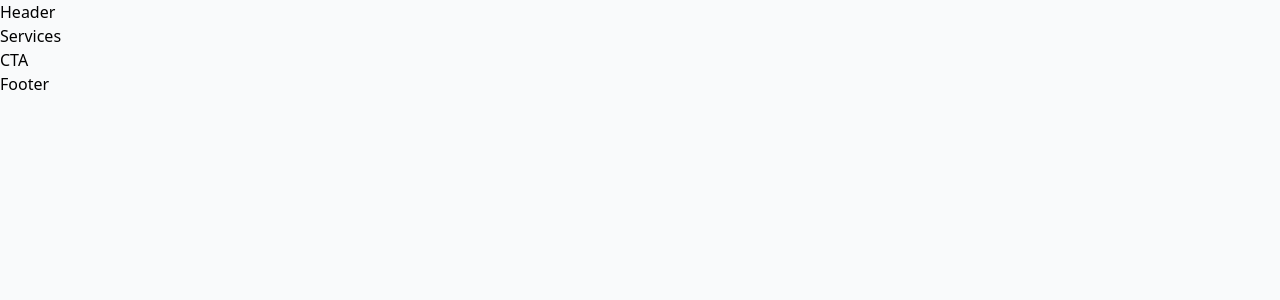
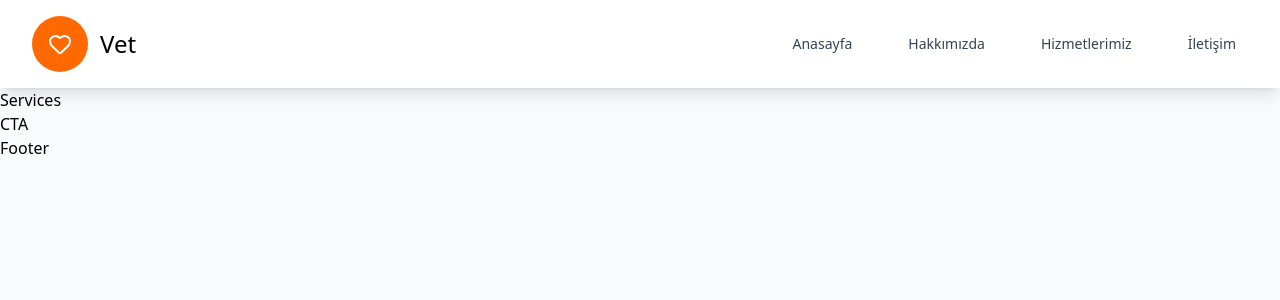
Before and after one commit to aladdinalizada/veterinarian-website, a React (Vite) app: page / in a window 1280 px wide. Shown: the top 300 px of the page. Built offline with nearby package versions, Linux system fonts and the light colour scheme.

Commit message:
Complete Header

```diff
--- a/src/App.tsx
+++ b/src/App.tsx
@@ -10,10 +10,12 @@ function App() {
   return (
     <div className="min-h-screen bg-gray-50">
       <Header />
-      <Hero />
-      <Features />
-      <Services />
-      <CTA />
+      <main>
+        <Hero />
+        <Features />
+        <Services />
+        <CTA />
+      </main>
       <Footer />
     </div>
   );
--- a/src/components/Header.tsx
+++ b/src/components/Header.tsx
@@ -1,5 +1,75 @@
+import { Heart, Menu, X } from "lucide-react";
+import { useState } from "react";
+
 const Header = () => {
-  return <div>Header</div>;
+  const Navigation = [
+    {
+      name: "Anasayfa",
+      href: "/",
+    },
+    {
+      name: "Hakkımızda",
+      href: "/about",
+    },
+    {
+      name: "Hizmetlerimiz",
+      href: "/services",
+    },
+    {
+      name: "İletişim",
+      href: "/contact",
+    },
+  ];
+  const [isOpen, setIsOpen] = useState(false);
+  return (
+    <header className="bg-white shadow-lg sticky top-0 z-10">
+      <div className="max-w-7xl mx-auto px-4 sm:px-6 lg:px-8">
+        <div className="flex justify-between items-center py-4">
+          <a href="#" className="flex items-center gap-3">
+            <div className="bg-orange-500 p-4 rounded-full">
+              <Heart color="white" />
+            </div>
+            <span className="text-2xl">Vet</span>
+          </a>
+
+          {/* Desktop Nav */}
+          <nav className="space-x-8 hidden md:flex">
+            {Navigation.map((item) => (
+              <a
+                key={item.href}
+                href={item.href}
+                className="px-3 py-2 rounded-md text-sm font-medium transition-colors duration-200 text-gray-700 hover:text-orange-600 hover:bg-orange-50"
+              >
+                {item.name}
+              </a>
+            ))}
+          </nav>
+          <button
+            onClick={() => setIsOpen(!isOpen)}
+            className="md:hidden p-2 rounded-md text-shadow-gray-700 hover:text-orange-600 hover:bg-oragne-50 cursor-pointer "
+          >
+            {isOpen ? <X /> : <Menu />}
+          </button>
+        </div>
+        {/* Mbile Nav */}
+        {isOpen && (
+          <div className="md:hidden transition">
+            <div className="px-2 pt-2 pb-3 space-y-1 bg-white border-t border-gray-300">
+              {Navigation.map((item) => (
+                <a
+                  key={item.href}
+                  href={item.href}
+                  className="block px-3 py-2 rounded-md text-sm font-medium transition-colors duration-200 text-gray-700 hover:text-orange-600 hover:bg-orange-50"
+                >
+                  {item.name}
+                </a>
+              ))}
+            </div>
+          </div>
+        )}
+      </div>
+    </header>
+  );
 };
 
 export default Header;
```
